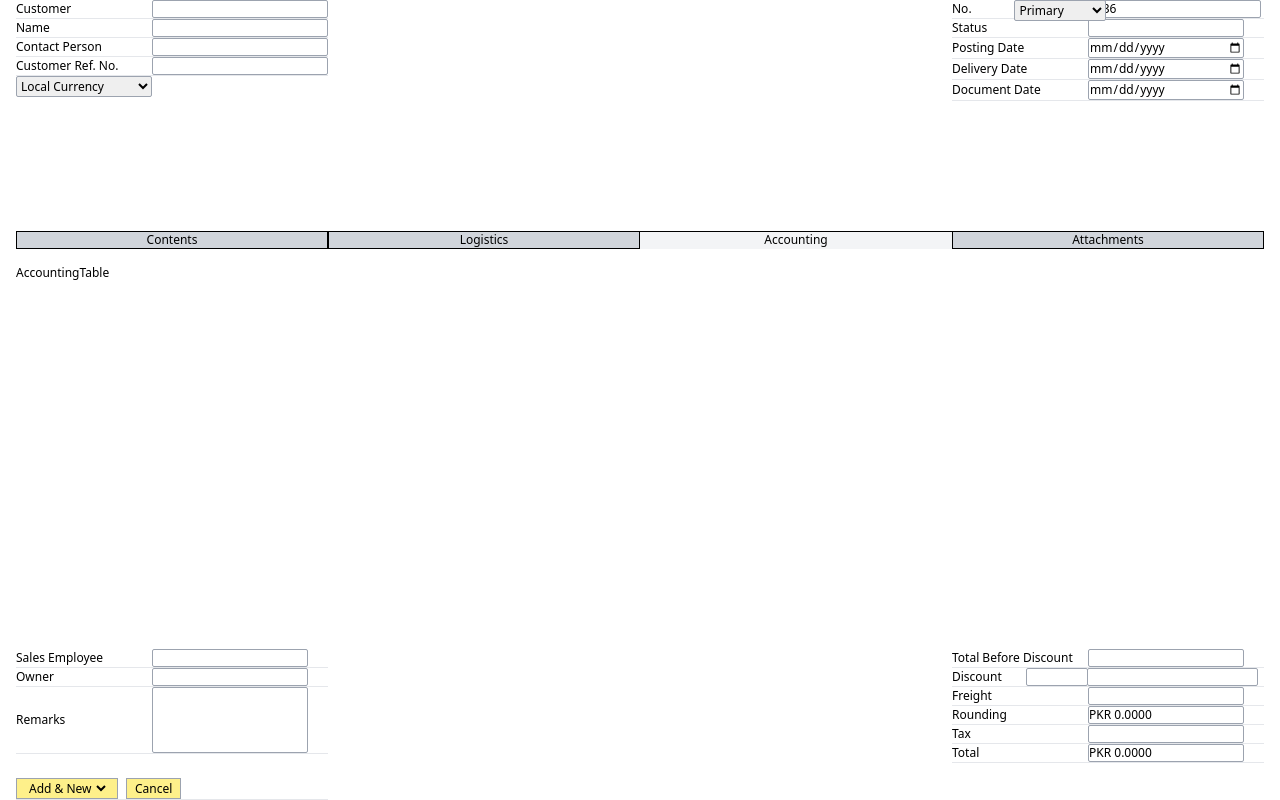
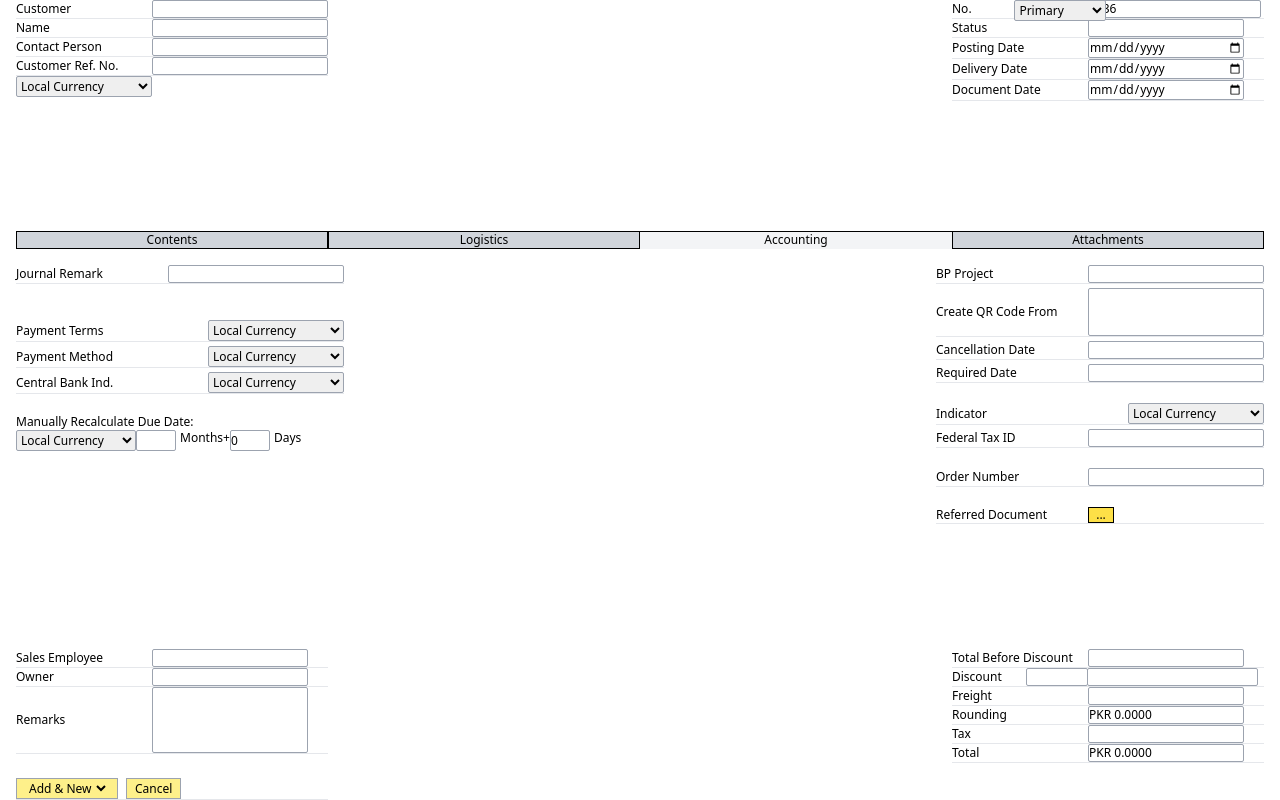
Before and after one commit to usman359/saap-react, a React (Create React App) app: page /sales in a window 1280 px wide. Both pictures are taken after a click on the element "Accounting". Built offline with nearby package versions, Linux system fonts and the light colour scheme.

Commit message:
Commited

```diff
--- a/src/components/AccountingTable.js
+++ b/src/components/AccountingTable.js
@@ -1,5 +1,161 @@
-import React from "react";
+import React, { useState } from "react";
 
 export default function AccountingTable() {
-  return <div>AccountingTable</div>;
+  // const [shipTo, setShipTo] = useState("hello1");
+  // const [billTo, setBillTo] = useState("hello2");
+  return (
+    <div className="flex justify-between">
+      {/* Box 1 */}
+      <div className="flex flex-col gap-1">
+        {/* Label and input/option container */}
+        <div className="flex gap-2 items-center border-b mb-8">
+          <label className="w-[9rem]">Journal Remark</label>
+          <input
+            type="text"
+            className="rounded-sm outline-none focus:bg-yellow-200 border border-gray-400"
+          />
+        </div>
+        {/* Label and input/option container */}
+        <div className="flex gap-2 items-center border-b">
+          <label className="w-[9rem]">Payment Terms</label>
+          <select
+            // onChange={(e) => setNumber(e.target.value)}
+            // value={number}
+            className="rounded-sm ml-auto w-[8.5rem] outline-none focus:bg-yellow-200 border border-gray-400"
+          >
+            <option value="primary">Local Currency</option>
+            <option value="manual">Manual</option>
+          </select>
+        </div>
+        {/* Label and input/option container */}
+        <div className="flex gap-2 items-center border-b">
+          <label className="w-[9rem]">Payment Method</label>
+          <select
+            // onChange={(e) => setNumber(e.target.value)}
+            // value={number}
+            className="rounded-sm ml-auto w-[8.5rem] outline-none focus:bg-yellow-200 border border-gray-400"
+          >
+            <option value="primary">Local Currency</option>
+            <option value="manual">Manual</option>
+          </select>
+        </div>
+        {/* Label and input/option container */}
+        <div className="flex gap-2 items-center border-b mb-4">
+          <label className="w-[9rem]">Central Bank Ind.</label>
+          <select
+            // onChange={(e) => setNumber(e.target.value)}
+            // value={number}
+            className="rounded-sm ml-auto w-[8.5rem] outline-none focus:bg-yellow-200 border border-gray-400"
+          >
+            <option value="primary">Local Currency</option>
+            <option value="manual">Manual</option>
+          </select>
+        </div>
+        {/* Label and input/option container */}
+        <div className="flex flex-col">
+          {/* Text */}
+          <label>Manually Recalculate Due Date:</label>
+          {/* Option/input container */}
+          <div className="flex">
+            <select
+              // onChange={(e) => setNumber(e.target.value)}
+              // value={number}
+              className="rounded-sm w-[7.5rem] outline-none focus:bg-yellow-200 border border-gray-400"
+            >
+              <option value="primary">Local Currency</option>
+              <option value="manual">Manual</option>
+            </select>
+            <input
+              type="text"
+              className="rounded-sm mr-1 w-10 outline-none focus:bg-yellow-200 border border-gray-400"
+            />
+            {/* Months text */}
+            <span>Months</span>
+            {/* Plus text */}
+            <span>+</span>
+            <input
+              type="text"
+              defaultValue={0}
+              className="rounded-sm mr-1 w-10 outline-none focus:bg-yellow-200 border border-gray-400"
+            />
+            <span>Days</span>
+          </div>
+        </div>
+      </div>
+
+      {/* Second box */}
+      <div className="flex flex-col gap-1">
+        {/* Label and input/option container */}
+        <div className="flex gap-2 items-center border-b">
+          <label className="w-[9rem]">BP Project</label>
+          <input
+            type="text"
+            className="rounded-sm outline-none focus:bg-yellow-200 border border-gray-400"
+          />
+        </div>
+        {/* Label and input/option container */}
+        <div className="flex gap-2 items-center border-b">
+          <label className="w-[9rem]">Create QR Code From</label>
+          <input
+            type="text"
+            className="rounded-sm h-12 outline-none focus:bg-yellow-200 border border-gray-400"
+          />
+        </div>
+        {/* Label and input/option container */}
+        <div className="flex gap-2 items-center border-b">
+          <label className="w-[9rem]">Cancellation Date</label>
+          <input
+            type="text"
+            className="rounded-sm outline-none focus:bg-yellow-200 border border-gray-400"
+          />
+        </div>
+        {/* Label and input/option container */}
+        <div className="flex gap-2 items-center border-b mb-4">
+          <label className="w-[9rem]">Required Date</label>
+          <input
+            type="text"
+            className="rounded-sm outline-none focus:bg-yellow-200 border border-gray-400"
+          />
+        </div>
+        {/* Label and input/option container */}
+        <div className="flex gap-2 items-center border-b">
+          <label className="w-[9rem]">Indicator</label>
+          <select
+            // onChange={(e) => setNumber(e.target.value)}
+            // value={number}
+            className="rounded-sm ml-auto w-[8.5rem] outline-none focus:bg-yellow-200 border border-gray-400"
+          >
+            <option value="primary">Local Currency</option>
+            <option value="manual">Manual</option>
+          </select>
+        </div>
+        {/* Label and input/option container */}
+        <div className="flex gap-2 items-center border-b mb-4">
+          <label className="w-[9rem]">Federal Tax ID</label>
+          <input
+            type="text"
+            className="rounded-sm outline-none focus:bg-yellow-200 border border-gray-400"
+          />
+        </div>
+        {/* Label and input/option container */}
+        <div className="flex gap-2 items-center border-b mb-4">
+          <label className="w-[9rem]">Order Number</label>
+          <input
+            type="text"
+            className="rounded-sm outline-none focus:bg-yellow-200 border border-gray-400"
+          />
+        </div>
+        {/* Label and input/option container */}
+        <div className="flex gap-2 items-center border-b mb-4">
+          <label className="w-[9rem]">Referred Document</label>
+          {/* 3 dots container */}
+          <div className="flex items-end">
+            <button className="bg-yellow-300 h-4 w-4 flex items-center justify-center px-3 border border-black">
+              ...
+            </button>
+          </div>
+        </div>
+      </div>
+    </div>
+  );
 }
```
